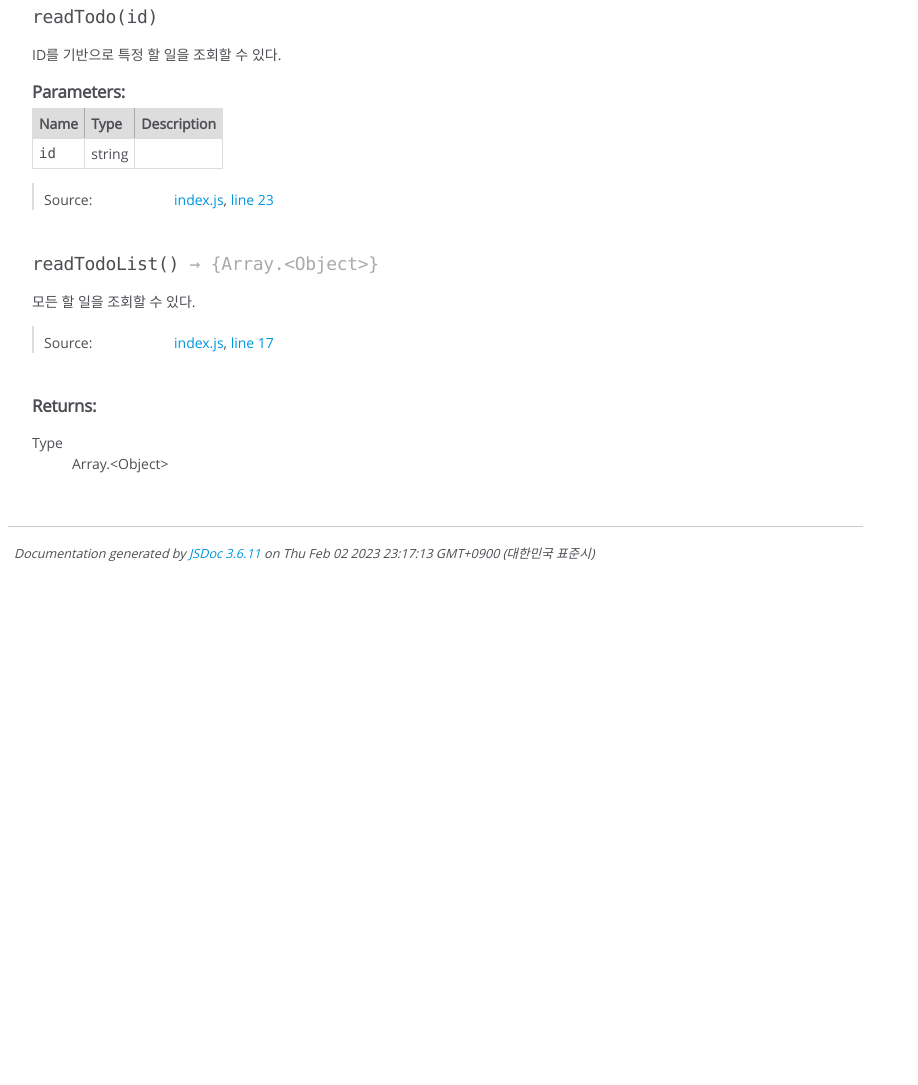
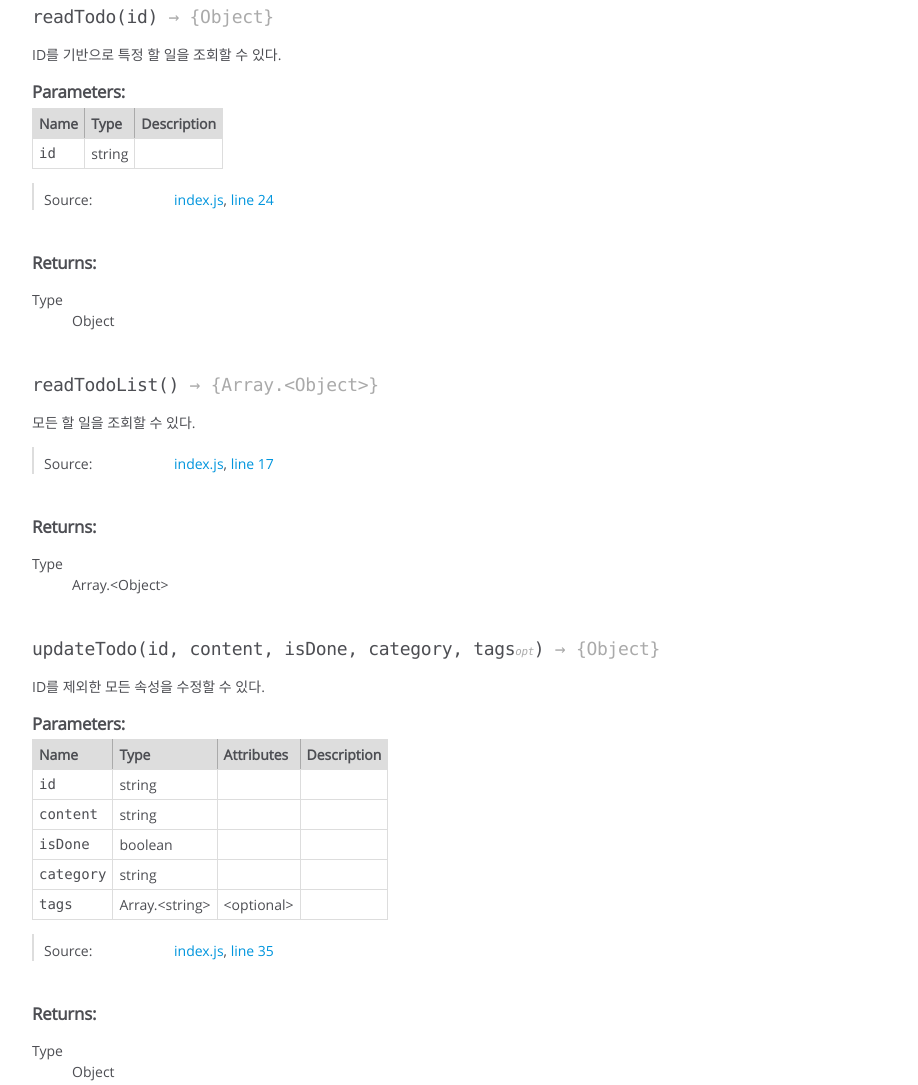
Before and after one commit to pocojang/jsdoc-boilerplate, a website: page docs/global.html in a window 1280 px wide. Shown: the part 705-1790 px from the top of the page, without its empty margins (0-918 px from the left). Before the commit the page ends 1283 px from the top, so only its background shows below. Drawn offline with Linux system fonts and the light colour scheme.

Commit message:
feat: updateTodo() 생성

```diff
--- a/docs/global.html
+++ b/docs/global.html
@@ -396,7 +396,7 @@
 
 
 
-    <h4 class="name" id="readTodo"><span class="type-signature"></span>readTodo<span class="signature">(id)</span><span class="type-signature"></span></h4>
+    <h4 class="name" id="readTodo"><span class="type-signature"></span>readTodo<span class="signature">(id)</span><span class="type-signature"> &rarr; {Object}</span></h4>
 
 
 
@@ -497,7 +497,7 @@
 
     <dt class="tag-source">Source:</dt>
     <dd class="tag-source"><ul class="dummy"><li>
-        <a href="index.js.html">index.js</a>, <a href="index.js.html#line23">line 23</a>
+        <a href="index.js.html">index.js</a>, <a href="index.js.html#line24">line 24</a>
     </li></ul></dd>
 
 
@@ -520,6 +520,24 @@
 
 
 
+
+
+<h5>Returns:</h5>
+
+
+
+
+<dl>
+    <dt>
+        Type
+    </dt>
+    <dd>
+
+<span class="param-type">Object</span>
+
+
+    </dd>
+</dl>
 
 
 
@@ -639,6 +657,297 @@
 
 
 
+    <h4 class="name" id="updateTodo"><span class="type-signature"></span>updateTodo<span class="signature">(id, content, isDone, category, tags<span class="signature-attributes">opt</span>)</span><span class="type-signature"> &rarr; {Object}</span></h4>
+
+
+
+
+
+
+<div class="description">
+    <p>ID를 제외한 모든 속성을 수정할 수 있다.</p>
+</div>
+
+
+
+
+
+
+
+
+
+    <h5>Parameters:</h5>
+
+
+<table class="params">
+    <thead>
+    <tr>
+
+        <th>Name</th>
+
+
+        <th>Type</th>
+
+
+        <th>Attributes</th>
+
+
+
+
+        <th class="last">Description</th>
+    </tr>
+    </thead>
+
+    <tbody>
+
+
+        <tr>
+
+                <td class="name"><code>id</code></td>
+
+
+            <td class="type">
+
+
+<span class="param-type">string</span>
+
+
+
+            </td>
+
+
+                <td class="attributes">
+
+
+
+
+
+                </td>
+
+
+
+
+            <td class="description last"></td>
+        </tr>
+
+
+
+        <tr>
+
+                <td class="name"><code>content</code></td>
+
+
+            <td class="type">
+
+
+<span class="param-type">string</span>
+
+
+
+            </td>
+
+
+                <td class="attributes">
+
+
+
+
+
+                </td>
+
+
+
+
+            <td class="description last"></td>
+        </tr>
+
+
+
+        <tr>
+
+                <td class="name"><code>isDone</code></td>
+
+
+            <td class="type">
+
+
+<span class="param-type">boolean</span>
+
+
+
+            </td>
+
+
+                <td class="attributes">
+
+
+
+
+
+                </td>
+
+
+
+
+            <td class="description last"></td>
+        </tr>
+
+
+
+        <tr>
+
+                <td class="name"><code>category</code></td>
+
+
+            <td class="type">
+
+
+<span class="param-type">string</span>
+
+
+
+            </td>
+
+
+                <td class="attributes">
+
+
+
+
+
+                </td>
+
+
+
+
+            <td class="description last"></td>
+        </tr>
+
+
+
+        <tr>
+
+                <td class="name"><code>tags</code></td>
+
+
+            <td class="type">
+
+
+<span class="param-type">Array.&lt;string></span>
+
+
+
+            </td>
+
+
+                <td class="attributes">
+
+                    &lt;optional><br>
+
+
+
+
+
+                </td>
+
+
+
+
+            <td class="description last"></td>
+        </tr>
+
+
+    </tbody>
+</table>
+
+
+
+
+
+
+<dl class="details">
+
+
+
+
+
+
+
+
+
+
+
+
+
+
+
+
+
+
+
+
+
+
+
+
+
+
+    <dt class="tag-source">Source:</dt>
+    <dd class="tag-source"><ul class="dummy"><li>
+        <a href="index.js.html">index.js</a>, <a href="index.js.html#line35">line 35</a>
+    </li></ul></dd>
+
+
+
+
+
+
+
+</dl>
+
+
+
+
+
+
+
+
+
+
+
+
+
+
+
+<h5>Returns:</h5>
+
+
+
+
+<dl>
+    <dt>
+        Type
+    </dt>
+    <dd>
+
+<span class="param-type">Object</span>
+
+
+    </dd>
+</dl>
+
+
+
+
+
+
+
+
+
+
+
+
+
 </article>
 
 </section>
@@ -649,13 +958,13 @@
 </div>
 
 <nav>
-    <h2><a href="index.html">Home</a></h2><h3>Global</h3><ul><li><a href="global.html#createTodo">createTodo</a></li><li><a href="global.html#readTodo">readTodo</a></li><li><a href="global.html#readTodoList">readTodoList</a></li></ul>
+    <h2><a href="index.html">Home</a></h2><h3>Global</h3><ul><li><a href="global.html#createTodo">createTodo</a></li><li><a href="global.html#readTodo">readTodo</a></li><li><a href="global.html#readTodoList">readTodoList</a></li><li><a href="global.html#updateTodo">updateTodo</a></li></ul>
 </nav>
 
 <br class="clear">
 
 <footer>
-    Documentation generated by <a href="https://github.com/jsdoc/jsdoc">JSDoc 3.6.11</a> on Thu Feb 02 2023 23:17:13 GMT+0900 (대한민국 표준시)
+    Documentation generated by <a href="https://github.com/jsdoc/jsdoc">JSDoc 3.6.11</a> on Thu Feb 02 2023 23:21:02 GMT+0900 (대한민국 표준시)
 </footer>
 
 <script> prettyPrint(); </script>
```
Also changed, not shown: docs/index.html (+2 -2 lines), docs/index.js.html (+14 -3 lines), src/index.js (+11 -0 lines).
